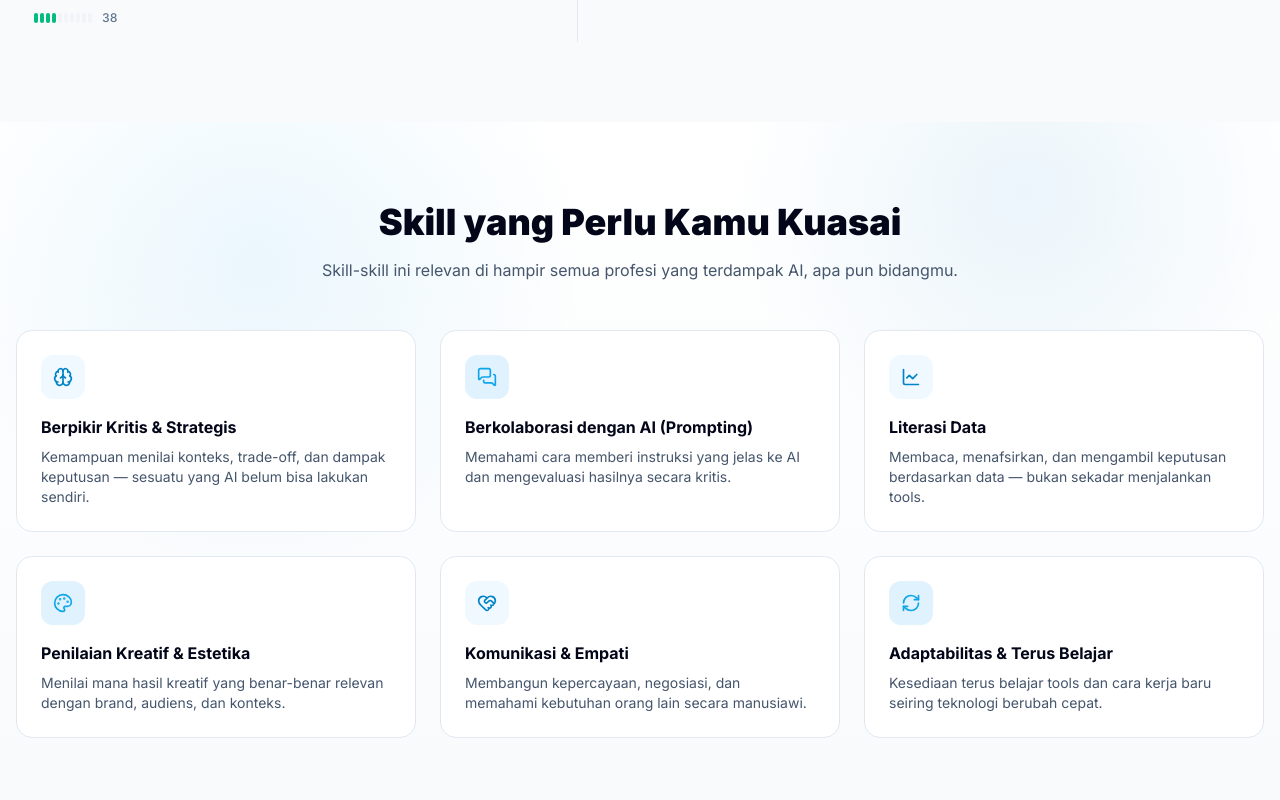
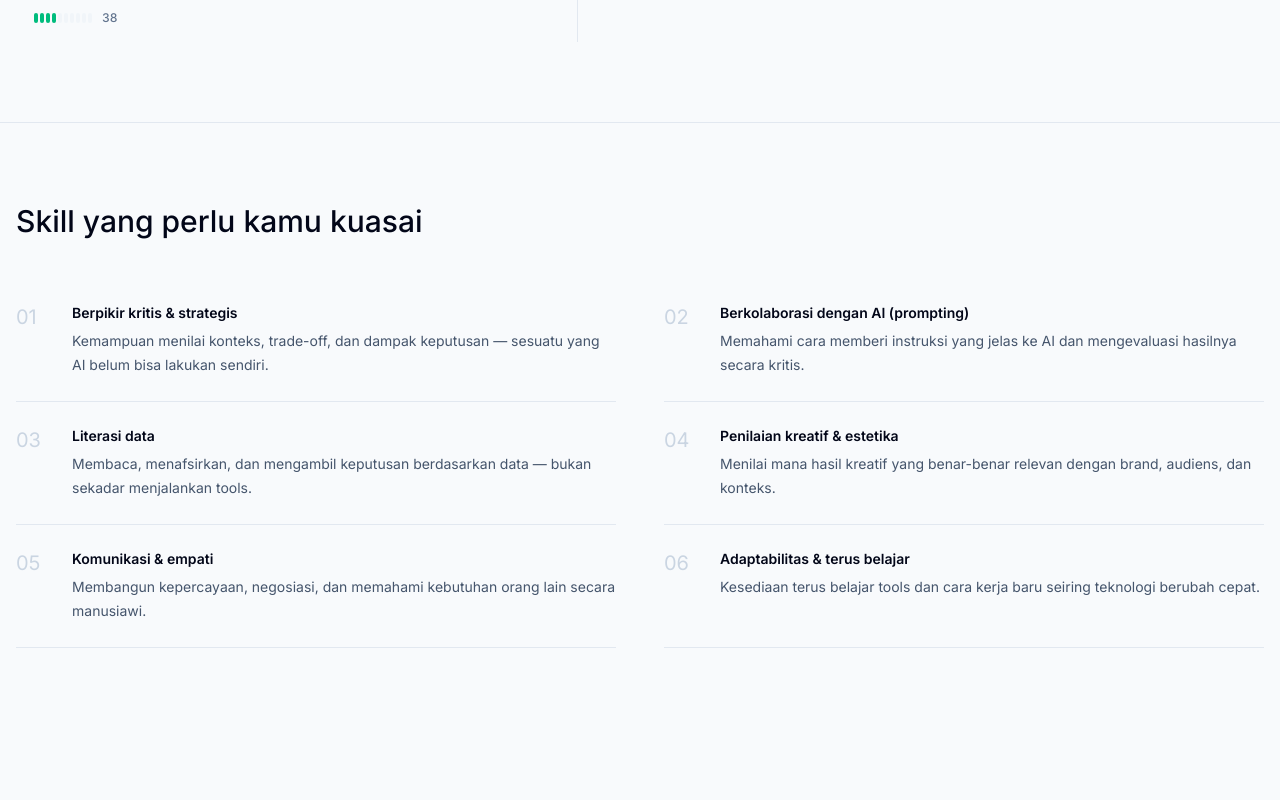
Before and after one commit to kevinazzaky/ai-job, a Next.js app: page / in a window 1280 px wide. Shown: the part 2060-2860 px from the top of the page. Built offline with nearby package versions, Linux system fonts and the light colour scheme.

Commit message:
style: convert skills cards to numbered two-column list

```diff
--- a/src/components/sections/SkillsSection.tsx
+++ b/src/components/sections/SkillsSection.tsx
@@ -1,52 +1,31 @@
-import {
-  Brain,
-  MessagesSquare,
-  LineChart,
-  Palette,
-  HeartHandshake,
-  RefreshCw,
-} from "lucide-react";
-
 const SKILLS = [
   {
-    icon: Brain,
-    tint: "blue",
-    title: "Berpikir Kritis & Strategis",
+    title: "Berpikir kritis & strategis",
     description:
       "Kemampuan menilai konteks, trade-off, dan dampak keputusan — sesuatu yang AI belum bisa lakukan sendiri.",
   },
   {
-    icon: MessagesSquare,
-    tint: "accent",
-    title: "Berkolaborasi dengan AI (Prompting)",
+    title: "Berkolaborasi dengan AI (prompting)",
     description:
       "Memahami cara memberi instruksi yang jelas ke AI dan mengevaluasi hasilnya secara kritis.",
   },
   {
-    icon: LineChart,
-    tint: "blue",
-    title: "Literasi Data",
+    title: "Literasi data",
     description:
       "Membaca, menafsirkan, dan mengambil keputusan berdasarkan data — bukan sekadar menjalankan tools.",
   },
   {
-    icon: Palette,
-    tint: "accent",
-    title: "Penilaian Kreatif & Estetika",
+    title: "Penilaian kreatif & estetika",
     description:
       "Menilai mana hasil kreatif yang benar-benar relevan dengan brand, audiens, dan konteks.",
   },
   {
-    icon: HeartHandshake,
-    tint: "blue",
-    title: "Komunikasi & Empati",
+    title: "Komunikasi & empati",
     description:
       "Membangun kepercayaan, negosiasi, dan memahami kebutuhan orang lain secara manusiawi.",
   },
   {
-    icon: RefreshCw,
-    tint: "accent",
-    title: "Adaptabilitas & Terus Belajar",
+    title: "Adaptabilitas & terus belajar",
     description:
       "Kesediaan terus belajar tools dan cara kerja baru seiring teknologi berubah cepat.",
   },
@@ -54,41 +33,31 @@ const SKILLS = [
 
 export default function SkillsSection() {
   return (
-    <section id="skills" className="section-pattern py-20">
+    <section id="skills" className="border-t border-slate-200 py-20">
       <div className="container mx-auto px-4">
-        <div className="mx-auto mb-12 max-w-2xl text-center">
-          <h2 className="text-3xl font-black text-slate-950 md:text-4xl">
-            Skill yang Perlu Kamu Kuasai
-          </h2>
-          <p className="mt-4 text-slate-600">
-            Skill-skill ini relevan di hampir semua profesi yang terdampak AI,
-            apa pun bidangmu.
-          </p>
-        </div>
+        <h2 className="font-display max-w-md text-3xl font-medium text-slate-950">
+          Skill yang perlu kamu kuasai
+        </h2>
 
-        <div className="grid gap-6 sm:grid-cols-2 lg:grid-cols-3">
-          {SKILLS.map((skill) => {
-            const Icon = skill.icon;
-            const isBlue = skill.tint === "blue";
-            return (
-              <div
-                key={skill.title}
-                className="card-hover rounded-2xl border border-slate-200 bg-white p-6"
-              >
-                <div
-                  className={`mb-4 inline-flex h-11 w-11 items-center justify-center rounded-xl ${
-                    isBlue
-                      ? "bg-[var(--color-blue-soft)] text-[var(--color-blue)]"
-                      : "bg-[var(--color-accent-soft)] text-[var(--color-accent)]"
-                  }`}
-                >
-                  <Icon size={20} />
-                </div>
-                <h3 className="mb-2 font-bold text-slate-950">{skill.title}</h3>
-                <p className="text-sm text-slate-600">{skill.description}</p>
+        <div className="mt-10 grid gap-x-12 sm:grid-cols-2">
+          {SKILLS.map((skill, index) => (
+            <div
+              key={skill.title}
+              className="grid grid-cols-[2.5rem_1fr] gap-4 border-b border-slate-200 py-6"
+            >
+              <span className="font-display text-xl text-slate-300">
+                {String(index + 1).padStart(2, "0")}
+              </span>
+              <div>
+                <h3 className="text-sm font-semibold text-slate-950">
+                  {skill.title}
+                </h3>
+                <p className="mt-1.5 text-sm leading-6 text-slate-600">
+                  {skill.description}
+                </p>
               </div>
-            );
-          })}
+            </div>
+          ))}
         </div>
       </div>
     </section>
```
